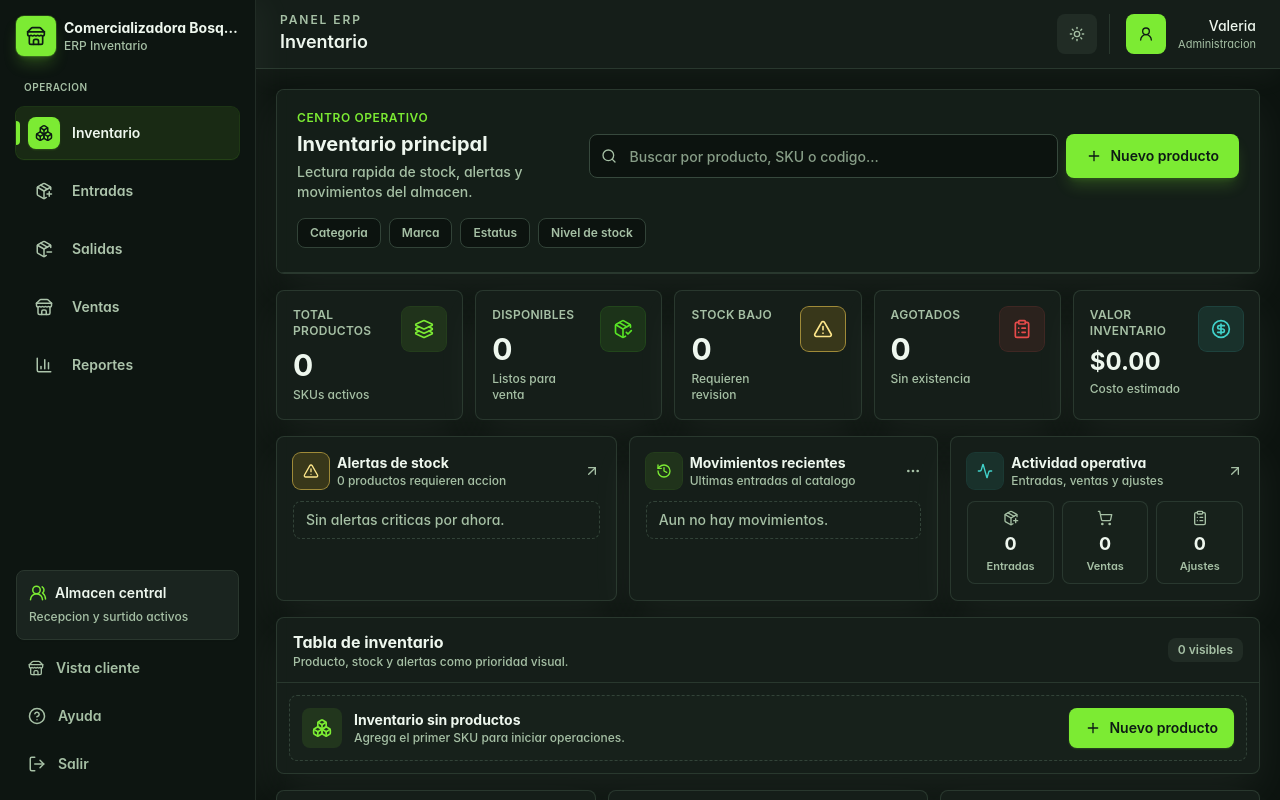
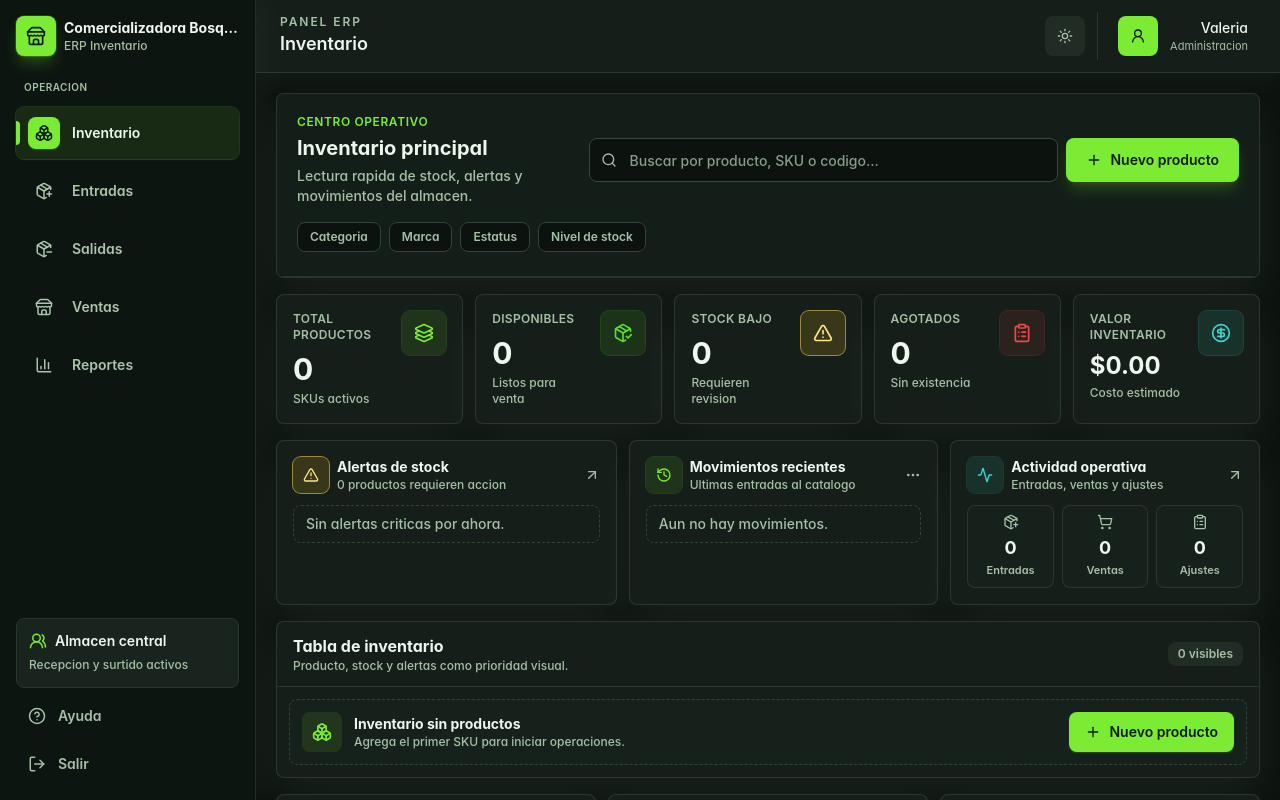
Before and after one commit to valeriavaldezv28-alt/comerBosques, a React (Vite) app: page /dashboard in a window 1280 px wide. Shown: the top 800 px of the page. Built offline with nearby package versions, Linux system fonts and the light colour scheme.

Commit message:
feat: de admi/client

```diff
--- a/src/shared/layouts/Sidebar.tsx
+++ b/src/shared/layouts/Sidebar.tsx
@@ -184,14 +184,6 @@ export const BarraLateral = ({
         </div>
         <button
           type="button"
-          onClick={() => manejarNavegacion(isCustomerProfile ? ROUTE_PATHS.dashboard : ROUTE_PATHS.cliente)}
-          className="flex w-full items-center gap-3 rounded-lg px-3 py-2.5 text-sm font-semibold text-muted-foreground transition hover:bg-sidebar-accent hover:text-sidebar-accent-foreground"
-        >
-          <Store className="h-4 w-4" />
-          <span>{isCustomerProfile ? "Ir a administracion" : "Vista cliente"}</span>
-        </button>
-        <button
-          type="button"
           className="flex w-full items-center gap-3 rounded-lg px-3 py-2.5 text-sm font-semibold text-muted-foreground transition hover:bg-sidebar-accent hover:text-sidebar-accent-foreground"
         >
           <HelpCircle className="h-[18px] w-[18px]" />
--- a/src/shared/layouts/Topbar.tsx
+++ b/src/shared/layouts/Topbar.tsx
@@ -1,5 +1,5 @@
 import { Menu, ShoppingCart, UserRound, X } from "lucide-react";
-import { useEffect, useState } from "react";
+import { useEffect, useRef, useState } from "react";
 import { useLocation, useNavigate } from "react-router-dom";
 import { ROUTE_PATHS } from "@/config/routePaths";
 import { customerCartStorageKey, customerCartUpdatedEvent } from "@/features/comercializadora/storage";
@@ -16,6 +16,9 @@ export const BarraSuperior = ({ isSidebarOpen, onMenuClick }: BarraSuperiorProps
   const navigate = useNavigate();
   const isCustomerProfile = location.pathname === ROUTE_PATHS.cliente;
   const [cartQuantity, setCartQuantity] = useState(0);
+  const [isProfileMenuOpen, setIsProfileMenuOpen] = useState(false);
+  const profileMenuRef = useRef<HTMLDivElement>(null);
+  const profileTargetPath = isCustomerProfile ? ROUTE_PATHS.dashboard : ROUTE_PATHS.cliente;
 
   useEffect(() => {
     if (!isCustomerProfile) {
@@ -41,6 +44,37 @@ export const BarraSuperior = ({ isSidebarOpen, onMenuClick }: BarraSuperiorProps
       window.removeEventListener("storage", updateCartQuantity);
     };
   }, [isCustomerProfile]);
+
+  useEffect(() => {
+    if (!isProfileMenuOpen) {
+      return;
+    }
+
+    const handleDocumentClick = (event: MouseEvent) => {
+      if (!profileMenuRef.current?.contains(event.target as Node)) {
+        setIsProfileMenuOpen(false);
+      }
+    };
+
+    const handleEscape = (event: KeyboardEvent) => {
+      if (event.key === "Escape") {
+        setIsProfileMenuOpen(false);
+      }
+    };
+
+    document.addEventListener("mousedown", handleDocumentClick);
+    document.addEventListener("keydown", handleEscape);
+
+    return () => {
+      document.removeEventListener("mousedown", handleDocumentClick);
+      document.removeEventListener("keydown", handleEscape);
+    };
+  }, [isProfileMenuOpen]);
+
+  const handleProfileNavigation = () => {
+    navigate(profileTargetPath);
+    setIsProfileMenuOpen(false);
+  };
 
   return (
     <header className="flex items-center justify-between gap-3 border-b border-border/70 bg-card px-4 py-3 shadow-[0_10px_28px_hsl(var(--foreground)/0.04)] lg:px-6">
@@ -84,14 +118,44 @@ export const BarraSuperior = ({ isSidebarOpen, onMenuClick }: BarraSuperiorProps
               )}
             </button>
           )}
-          <div className="flex h-10 w-10 items-center justify-center rounded-lg bg-primary text-primary-foreground">
-            <UserRound className="h-4 w-4" />
-          </div>
-          <div className="hidden text-right xl:block">
-            <p className="text-sm font-medium text-foreground">{isCustomerProfile ? "Cliente" : "Valeria"}</p>
-            <p className="text-[11px] text-muted-foreground">
-              {isCustomerProfile ? "Compra publica" : "Administracion"}
-            </p>
+          <div ref={profileMenuRef} className="relative">
+            <button
+              type="button"
+              onClick={() => setIsProfileMenuOpen((isOpen) => !isOpen)}
+              aria-expanded={isProfileMenuOpen}
+              aria-haspopup="menu"
+              aria-label="Abrir menu de perfil"
+              className="flex items-center gap-3 rounded-lg text-left transition hover:bg-muted focus-visible:outline-none focus-visible:ring-2 focus-visible:ring-ring focus-visible:ring-offset-2 focus-visible:ring-offset-card xl:py-1 xl:pl-1 xl:pr-2"
+            >
+              <span className="flex h-10 w-10 items-center justify-center rounded-lg bg-primary text-primary-foreground">
+                <UserRound className="h-4 w-4" />
+              </span>
+              <span className="hidden text-right xl:block">
+                <span className="block text-sm font-medium text-foreground">
+                  {isCustomerProfile ? "Cliente" : "Valeria"}
+                </span>
+                <span className="block text-[11px] text-muted-foreground">
+                  {isCustomerProfile ? "Compra publica" : "Administracion"}
+                </span>
+              </span>
+            </button>
+
+            {isProfileMenuOpen && (
+              <div
+                role="menu"
+                className="absolute right-0 top-full z-50 mt-2 w-48 rounded-lg border border-border bg-popover p-1 shadow-lg"
+              >
+                <button
+                  type="button"
+                  role="menuitem"
+                  onClick={handleProfileNavigation}
+                  className="flex w-full items-center gap-2 rounded-md px-3 py-2 text-sm font-medium text-popover-foreground transition hover:bg-muted focus-visible:outline-none focus-visible:ring-2 focus-visible:ring-ring"
+                >
+                  <UserRound className="h-4 w-4 text-primary" />
+                  <span>{isCustomerProfile ? "Ir a administracion" : "Vista cliente"}</span>
+                </button>
+              </div>
+            )}
           </div>
         </div>
       </div>
```
